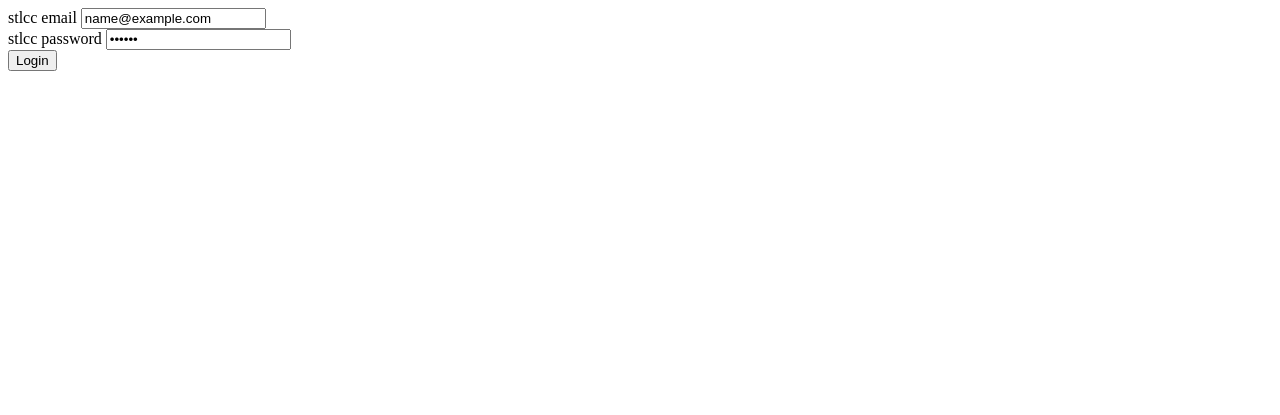
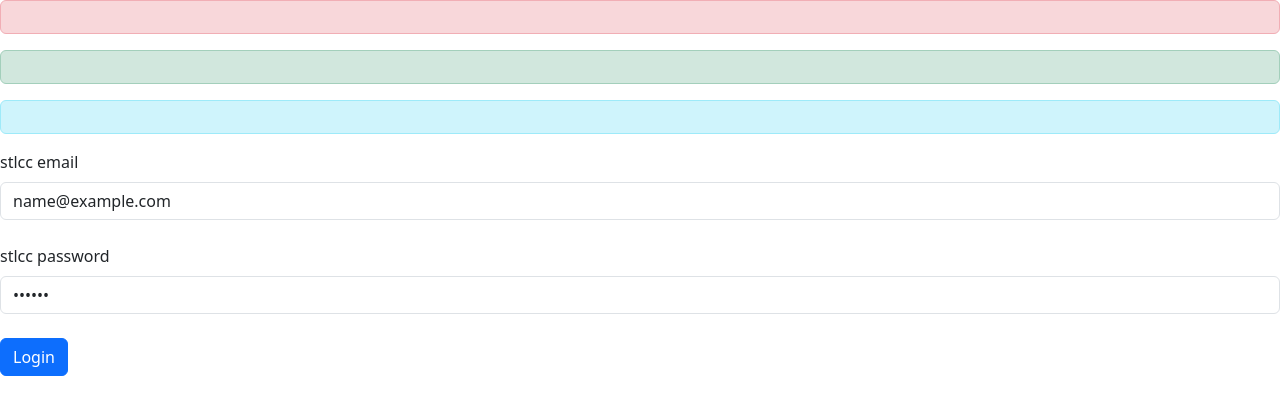
Before and after one commit to Agile-System-Analysis-Class/base-project, a Python web app: template app/views/auth/login.html in a window 1280 px wide. Shown: the top 415 px of the page. Run offline with Jinja, Linux system fonts and the light colour scheme; the template is opened without the code that fills it: most values are stand-ins (such as "Sample title", 1, 10 or a date in 2020).

Commit message:
Implemented Login design

```diff
--- a/app/views/auth/login.html
+++ b/app/views/auth/login.html
@@ -1,24 +1,31 @@
 {% extends 'templates/auth.html' %}
-{% block header_js %}
+
+{# Contributors: Lamonte, Mike #}
+
+{% block javascript %}
 {{ super() }}
 <script type="text/javascript" src="{{ url_for('assets', path='js/auth/login.js') }}"></script>
+{% endblock %}
 
-{% endblock %}
 {% block content %}
     <div class="form">
-        <div class="errors-block" id="errors-block"></div>
-        <div class="success-block" id="success-block"></div>
-        <div class="waiting-block" id="waiting-block"></div>
+
+        <div class="alert alert-danger errors-block" id="errors-block"></div>
+        <div class="alert alert-success success-block" id="success-block"></div>
+        <div class="alert alert-info waiting-block" id="waiting-block"></div>
+
         <form method="post" onsubmit="return attemptLogin();">
-            <div>
-                <label id="email" for="email">stlcc email</label>
-                <input type="text" name="email" value="{{ email }}" />
+            <div class="form-group mb-4">
+                <label id="email" for="email" class="form-label">stlcc email</label>
+                <input type="text" name="email" class="form-control" value="{{ email }}" />
+            </div>
+            <div class="form-group mb-4">
+                <label id="password" for="password" class="form-label">stlcc password</label>
+                <input type="password" name="password" class="form-control" value="{{ pw }}" />
             </div>
             <div>
-                <label id="password" for="password">stlcc password</label>
-                <input type="password" name="password" value="{{ pw }}" />
+                <input class="btn btn-primary" type="submit" name="submit" value="Login" />
             </div>
-            <input type="submit" name="submit" value="Login" />
         </form>
     </div>
 {% endblock %}
--- a/app/views/templates/auth.html
+++ b/app/views/templates/auth.html
@@ -1,3 +1,4 @@
+<!-- Contributors: Lamonte, Mike -->
 <!doctype html>
 <html lang="en">
 <head>
@@ -6,14 +7,26 @@
           content="width=device-width, user-scalable=no, initial-scale=1.0, maximum-scale=1.0, minimum-scale=1.0">
     <meta http-equiv="X-UA-Compatible" content="ie=edge">
     <title>Login Form</title>
-    {% block header_css %}<link rel="stylesheet" href="{{ url_for('assets', path='css/base.css') }}" />{% endblock %}
-    {% block header_js %}
-    <script type="text/javascript" src="https://cdn.jsdelivr.net/npm/jquery@3.7.1/dist/jquery.min.js"></script>
-    <script type="text/javascript" src="{{ url_for('assets', path='js/general.js') }}"></script>
+    <link href="https://cdn.jsdelivr.net/npm/bootstrap@5.3.2/dist/css/bootstrap.min.css" rel="stylesheet"
+      integrity="sha384-T3c6CoIi6uLrA9TneNEoa7RxnatzjcDSCmG1MXxSR1GAsXEV/Dwwykc2MPK8M2HN"
+      crossorigin="anonymous" />
+    {% block header_css %}
+    <link rel="stylesheet" href="{{ url_for('assets', path='css/base.css') }}" />
+    <link rel="stylesheet" href="{{ url_for('assets', path='css/auth.css') }}" />
     {% endblock %}
+
 </head>
 <body>
 {% block content %}
 {% endblock %}
+
+{% block javascript %}
+    <!-- Bootstrap JS and jQuery CDN -->
+    <script type="text/javascript" src="https://cdn.jsdelivr.net/npm/jquery@3.7.1/dist/jquery.min.js"></script>
+    <script src="https://cdn.jsdelivr.net/npm/@popperjs/core@2.11.6/dist/umd/popper.min.js"></script>
+    <script src="https://cdn.jsdelivr.net/npm/bootstrap@5.3.2/dist/js/bootstrap.bundle.min.js"
+      integrity="sha384-C6RzsynM9kWDrMNeT87bh95OGNyZPhcTNXj1NW7RuBCsyN/o0jlpcV8Qyq46cDfL" crossorigin="anonymous"></script>
+    <script type="text/javascript" src="{{ url_for('assets', path='js/general.js') }}"></script>
+{% endblock %}
 </body>
 </html>
```
Also changed, not shown: app/assets/css/auth.css (added, +11 -0 lines), app/assets/css/base.css (+5 -14 lines), app/assets/js/auth/login.js (+8 -2 lines).
